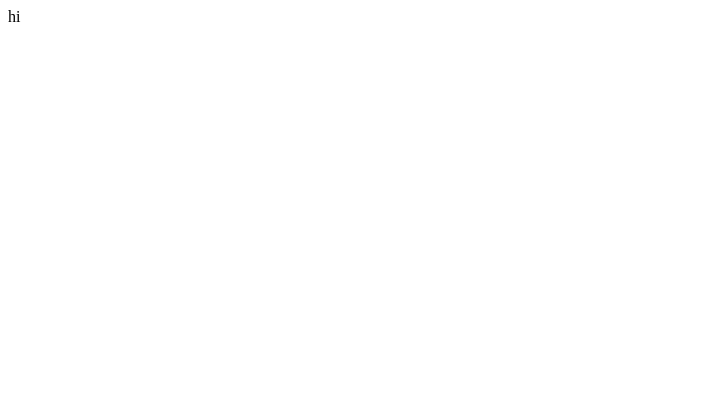
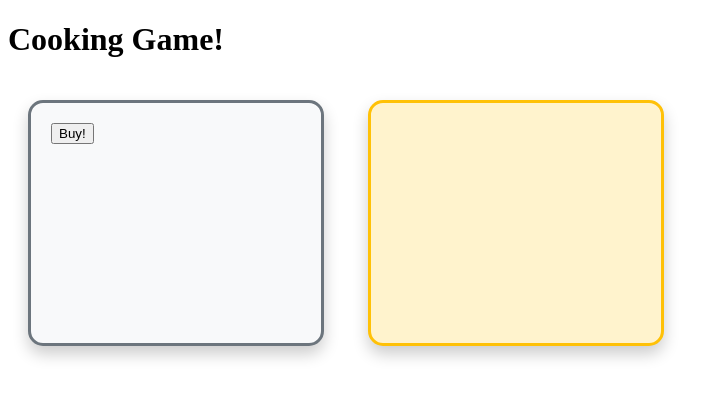
Before and after one commit to panchal1694/finalProjectGWC, a plain HTML site: page index.html in a window 1280 px wide. Shown: the whole page, without its empty margins (0-724 px from the left). Drawn offline with Linux system fonts and the light colour scheme.

Commit message:
Co-authored-by: giselle <giselliethegazellie@users.noreply.github.com>

```diff
--- a/index.html
+++ b/index.html
@@ -1 +1,16 @@
-hi
+<!DOCTYPE html>
+<html lang="en">
+<head>
+    <meta charset="UTF-8">
+    <meta name="viewport" content="width=device-width, initial-scale=1.0">
+    <title>cooking game</title>
+    <link rel="stylesheet" href="style.css"></head>
+    <script src="script.js"></script>
+<body>
+    <h1>Cooking Game!</h1>
+    <div class="station-one">
+        <button id="buy-button">Buy!</button>
+    </div>
+    <div class="station-two"></div>
+</body>
+</html>
--- a/style.css
+++ b/style.css
@@ -0,0 +1,31 @@
+/* Station One - Ingredients Station */
+.station-one {
+  width: 250px;
+  height: 200px;
+  background-color: #f8f9fa;
+  border: 3px solid #6c757d;
+  border-radius: 15px;
+  padding: 20px;
+  margin: 20px;
+  box-shadow: 0 8px 16px rgba(0, 0, 0, 0.2);
+  display: inline-block;
+  vertical-align: top;
+  font-family: Arial, sans-serif;
+  color: #495057;
+}
+
+/* Station Two - Cooking Station */
+.station-two {
+  width: 250px;
+  height: 200px;
+  background-color: #fff3cd;
+  border: 3px solid #ffc107;
+  border-radius: 15px;
+  padding: 20px;
+  margin: 20px;
+  box-shadow: 0 8px 16px rgba(0, 0, 0, 0.2);
+  display: inline-block;
+  vertical-align: top;
+  font-family: Arial, sans-serif;
+  color: #856404;
+}
```
